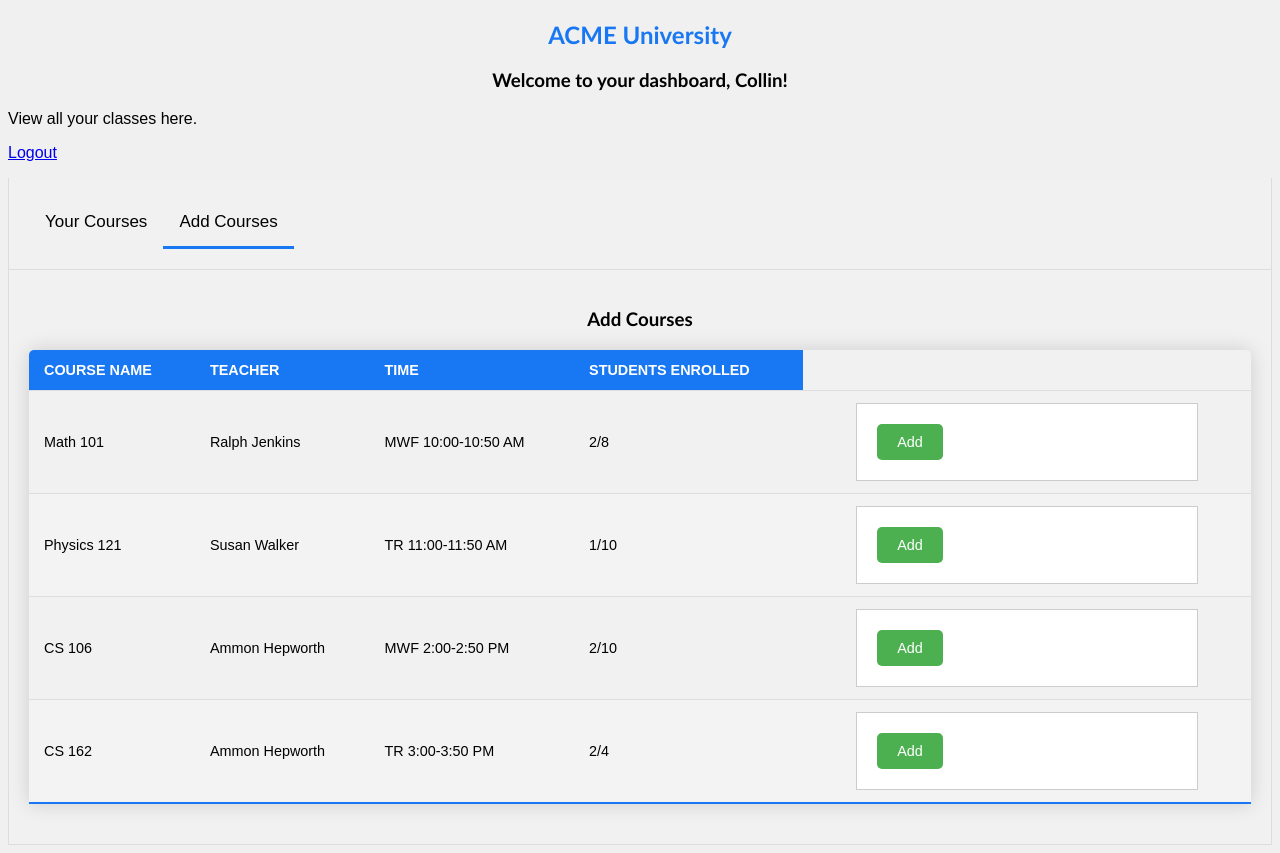
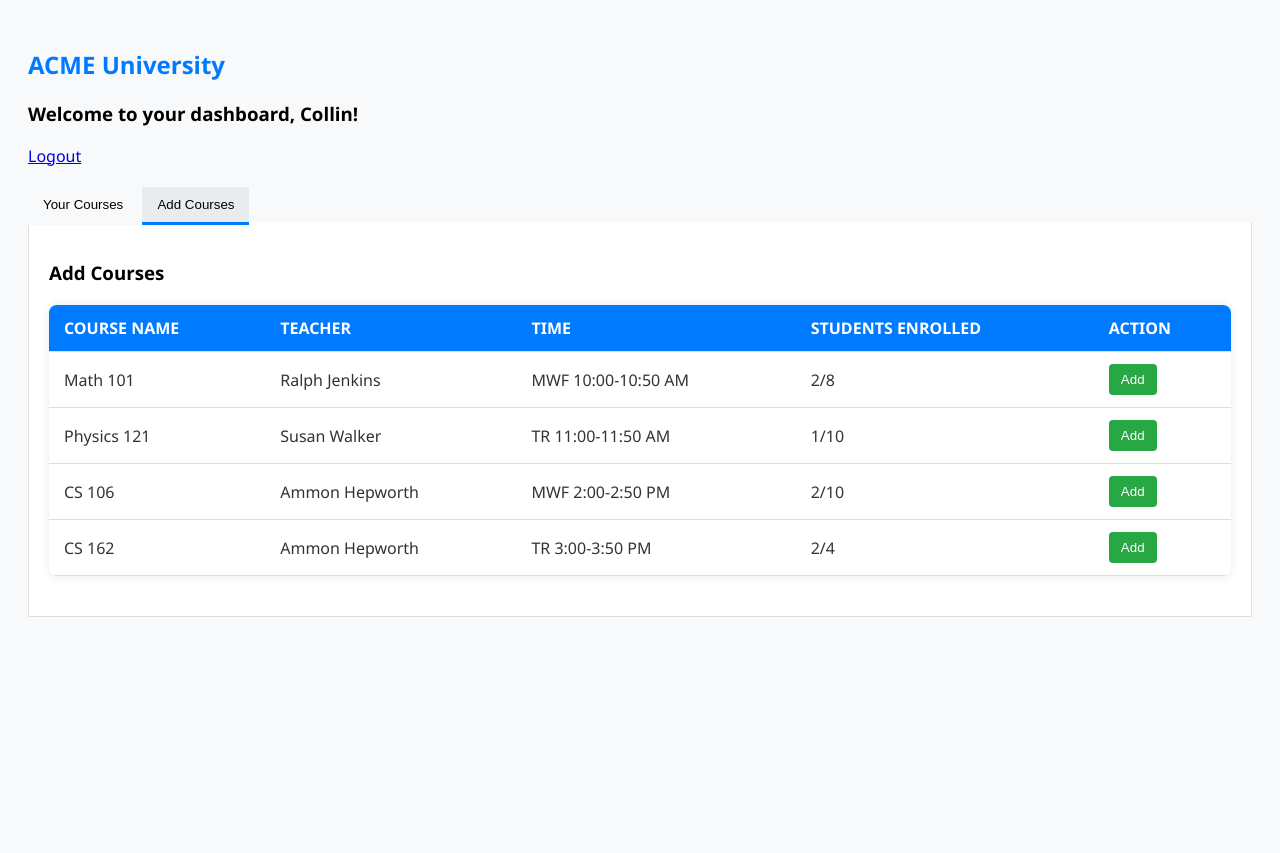
Before and after one commit to Ctc8/ACME-University, a Flask app: page /dashboard in a window 1280 px wide, after a click on "Add Courses". After the commit the page ends 617 px from the top, so only its background shows below. Run offline with Flask 3, Linux system fonts and the light colour scheme; a user stored in the database is signed in.

Commit message:
Added remove feature and more styling

```diff
--- a/main.py
+++ b/main.py
@@ -142,6 +142,19 @@ def enroll_course(course_id):
         flash('Course not found or already enrolled.', 'error')
     return redirect(url_for('dashboard'))
 
+@app.route('/drop_course/<int:course_id>', methods=['POST'])
+@login_required
+def drop_course(course_id):
+    course = Course.query.get(course_id)
+    if course and course in current_user.courses:
+        current_user.courses.remove(course)
+        db.session.commit()
+        flash('You have been dropped from the course.', 'success')
+    else:
+        flash('Course not found or not enrolled.', 'error')
+    return redirect(url_for('dashboard'))
+
+
 
 if __name__ == "__main__":
   app.run(debug=True, port=5001)
--- a/static/style.css
+++ b/static/style.css
@@ -1,175 +1,97 @@
 body {
-  background-color: #f0f0f0;
-  font-family: Arial, sans-serif;
+  background-color: #f8f9fa;
+  font-family: 'Segoe UI', Tahoma, Geneva, Verdana, sans-serif;
+  color: #333;
+  padding: 20px;
 }
 
 h2 {
-  color: #1877F2;
-  display: flex;
-  justify-content: center;
-  font-family: 'Gill Sans', 'Gill Sans MT', Calibri, 'Trebuchet MS', sans-serif;
+  color: #007bff;
 }
 
-h3 {
-  display: flex;
-  justify-content: center;
-  font-family: 'Gill Sans', 'Gill Sans MT', Calibri, 'Trebuchet MS', sans-serif;
-}
-
-.error {
-  color: red;
-}
-
-form {
-  width: 300px;
-  margin: 0 auto;
-  padding: 20px;
-  border: 1px solid #ccc;
-  background-color: #fff;
-}
-
-form p {
-  margin-bottom: 15px;
-}
-
-input[type="text"], input[type="password"] {
-  box-sizing: border-box;
-  width: 100%;
-}
-
-form input[type="submit"] {
-  background-color: #007BFF;
-  color: white;
-  padding: 10px 20px;
-  border: none;
-  cursor: pointer;
-  display: block;
-  margin: 0 auto;
-}
-
-form input[type="submit"]:hover {
-  background-color: #0056b3;
-}
-
-a.button {
-  display: flex;
-  justify-content: center;
-  padding: 10px 20px;
-  color: white;
-  background-color: #1877F2;
-  text-decoration: none;
-  text-align: center;
-  border: none;
-  cursor: pointer;
-  font-size: 0.8em;
-}
-
-a.button:hover {
-  background-color: #1877F2;
-}
-
-.tabs, .tab-content {
-  overflow: hidden;
-  background-color: #f1f1f1;
-  padding: 20px;
-  border: 1px solid #ddd;
-  border-top: none;
-}
-
-.tab-link {
-  background-color: inherit;
-  float: left;
-  border: none;
-  outline: none;
-  cursor: pointer;
-  padding: 14px 16px;
-  transition: 0.3s;
-  font-size: 17px;
-  border-bottom: 3px solid transparent;
-}
-
-.tab-link:hover, .tab-link.active {
-  border-bottom: 3px solid #1877F2;
-}
-
-.tab-content.active {
-  display: block;
+h3{
+  color:black;
 }
 
 table {
   width: 100%;
   border-collapse: collapse;
   margin: 20px 0;
-  font-size: 0.9em;
-  min-width: 400px;
-  border-radius: 5px 5px 0 0;
+  background-color: #fff;
+  box-shadow: 0 0 10px rgba(0, 0, 0, 0.1);
+  border-radius: 8px;
   overflow: hidden;
-  box-shadow: 0 0 20px rgba(0,0,0,0.15);
 }
 
 th, td {
   padding: 12px 15px;
   text-align: left;
+  border-bottom: 1px solid #dddddd;
 }
 
 th {
-  background-color: #1877F2;
+  background-color: #007bff;
   color: #ffffff;
   text-transform: uppercase;
 }
 
-tr {
-  border-bottom: 1px solid #dddddd;
+tr:hover {
+  background-color: #f2f2f2;
 }
 
-tbody tr:nth-of-type(even) {
-  background-color: #f3f3f3;
+.tabs {
+  margin-top: 20px;
 }
 
-tbody tr:hover {
-  background-color: #f1f1f1;
+.tab-link {
+  background-color: #f8f9fa;
+  border: none;
+  outline: none;
+  cursor: pointer;
+  padding: 10px 15px;
+  transition: background-color 0.3s ease;
+  border-bottom: 3px solid transparent;
 }
 
-tbody tr:last-of-type {
-  border-bottom: 2px solid #1877F2;
+.tab-link:hover, .tab-link.active {
+  background-color: #e9ecef;
+  border-bottom: 3px solid #007bff;
 }
-.add-button {
-  background-color: #4CAF50;
+
+.tab-content {
+  background-color: #fff;
+  padding: 20px;
+  margin-top: -3px;
+  border: 1px solid #ddd;
+  border-top: none;
+}
+
+.add-button, .drop-button {
+  background-color: #28a745;
   color: white;
-  padding: 10px 20px;
-  border-radius: 5px;
+  padding: 8px 12px;
   border: none;
+  border-radius: 4px;
   cursor: pointer;
-  transition: background-color 0.3s ease;
-  font-size: 1em;
-  display: inline-block;
+  transition: background-color 0.3s;
+}
+
+.drop-button {
+  background-color: #dc3545;
 }
 
 .add-button:hover {
-  background-color: #45a049;
+  background-color: #218838;
 }
 
-.add-button:disabled {
-  background-color: #ccc;
-  cursor: not-allowed;
-}
-.add-button {
-  background-color: #4CAF50;
-  color: white;
-  padding: 10px 20px;
-  border-radius: 5px;
-  border: none;
-  cursor: pointer;
-  transition: background-color 0.3s ease;
-  font-size: 1em;
-  display: inline-block;
+.drop-button:hover {
+  background-color: #c82333;
 }
 
-.add-button:hover {
-  background-color: #45a049;
+.text-center {
+  text-align: center;
 }
 
-.add-button:disabled {
-  background-color: #ccc;
-  cursor: not-allowed;
+.mt-20 {
+  margin-top: 20px;
 }
--- a/templates/dashboard.html
+++ b/templates/dashboard.html
@@ -9,7 +9,6 @@
 <body>
   <h2>ACME University</h2>
   <h3>Welcome to your dashboard, {{ user.username }}!</h3>
-  <p>View all your classes here.</p>
 
   {% if user.is_admin %}
   <p><a href="{{ url_for('admin.index') }}">Admin Dashboard</a></p>
@@ -32,6 +31,7 @@
           <th>Teacher</th>
           <th>Time</th>
           <th>Students Enrolled</th>
+          <th>Action</th>
         </tr>
       </thead>
       <tbody>
@@ -41,6 +41,11 @@
           <td>{{ course['teacher'] }}</td>
           <td>{{ course['time'] }}</td>
           <td>{{ course['student_count'] }}/{{ course['capacity'] }}</td>
+          <td>
+            <form action="{{ url_for('drop_course', course_id=course.id) }}" method="post">
+              <button type="submit" class="drop-button">Drop</button>
+            </form>
+          </td>
         </tr>
         {% endfor %}
       </tbody>
@@ -59,6 +64,8 @@
                 <th>Teacher</th>
                 <th>Time</th>
                 <th>Students Enrolled</th>
+                <th>Action</th>
+
             </tr>
         </thead>
         <tbody>
--- a/templates/login.html
+++ b/templates/login.html
@@ -6,7 +6,7 @@
 
 		<link rel="stylesheet" href="/static/style.css" />
 
-		<title>Document</title>
+		<title>Lab 8: Mini Project</title>
 	</head>
 		<h2>ACME University</h2>
 		<form action="http://localhost:5001/login" method="post">
```
Also changed, not shown: instance/db.sqlite3.
